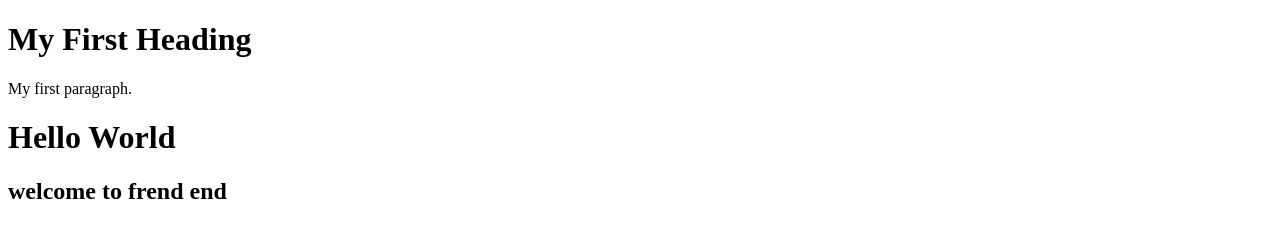
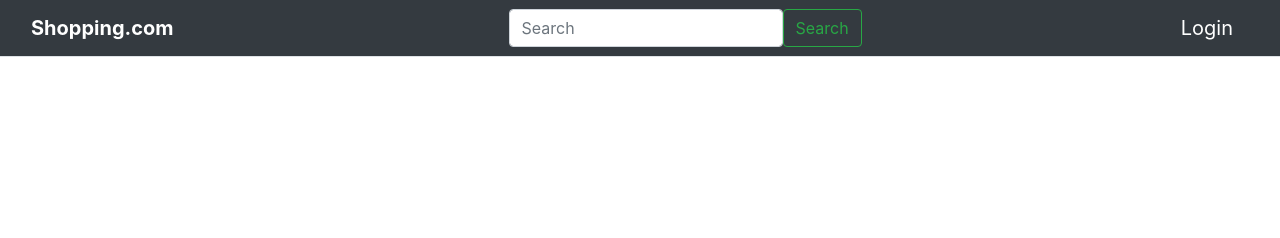
Before and after one commit to fazilchengapra/Sample-front-end-, a plain HTML site: page index.html in a window 1280 px wide. Drawn offline with nearby package versions, Linux system fonts and the light colour scheme.

Commit message:
gest header created

```diff
--- /dev/null
+++ b/Style.css
@@ -0,0 +1,3 @@
+.navbar{
+    width: 100%;
+}
--- a/index.html
+++ b/index.html
@@ -1,9 +1,34 @@
 <!DOCTYPE html>
-<html>
+<html lang="en">
+
+<head>
+    <meta charset="UTF-8">
+    <meta name="viewport" content="width=device-width, initial-scale=1.0">
+    <link rel="stylesheet" href="Style.css">
+    <link rel="stylesheet" href="https://cdn.jsdelivr.net/npm/bootstrap@4.6.2/dist/css/bootstrap.min.css"
+        integrity="sha384-xOolHFLEh07PJGoPkLv1IbcEPTNtaed2xpHsD9ESMhqIYd0nLMwNLD69Npy4HI+N" crossorigin="anonymous">
+    <title>Document</title>
+</head>
+
 <body>
-<h1>My First Heading</h1>
-<p>My first paragraph.</p>
-    <h1>Hello World</h1>
-    <h2>welcome to frend end</h2>
+    <div class="header">
+    <nav class="navbar bg-dark border-bottom border-body" data-bs-theme="dark">
+        <div class="container-fluid">
+            <a class="navbar-brand text-white font-weight-bold" href="#">Shopping.com</a>
+          <form class="d-flex" role="search">
+            <input class="form-control me-2" type="search" placeholder="Search" aria-label="Search">
+            <button class="btn btn-outline-success" type="submit">Search</button>
+          </form>
+          <a class="navbar-brand text-white" href="#">Login</a>
+        </div>
+      </nav>
+    </div>
 </body>
+<script src="https://cdn.jsdelivr.net/npm/jquery@3.5.1/dist/jquery.slim.min.js"
+    integrity="sha384-DfXdz2htPH0lsSSs5nCTpuj/zy4C+OGpamoFVy38MVBnE+IbbVYUew+OrCXaRkfj"
+    crossorigin="anonymous"></script>
+<script src="https://cdn.jsdelivr.net/npm/bootstrap@4.6.2/dist/js/bootstrap.bundle.min.js"
+    integrity="sha384-Fy6S3B9q64WdZWQUiU+q4/2Lc9npb8tCaSX9FK7E8HnRr0Jz8D6OP9dO5Vg3Q9ct"
+    crossorigin="anonymous"></script>
+
 </html>
```
